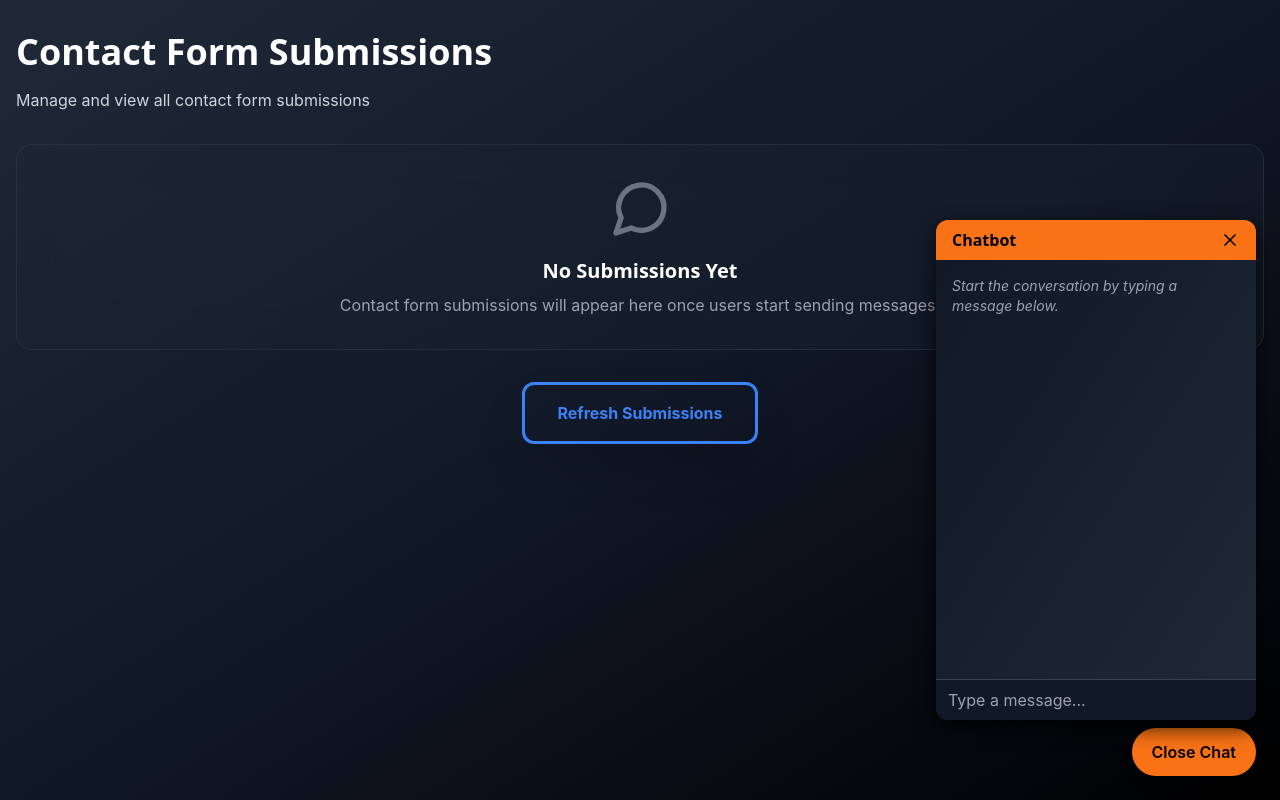
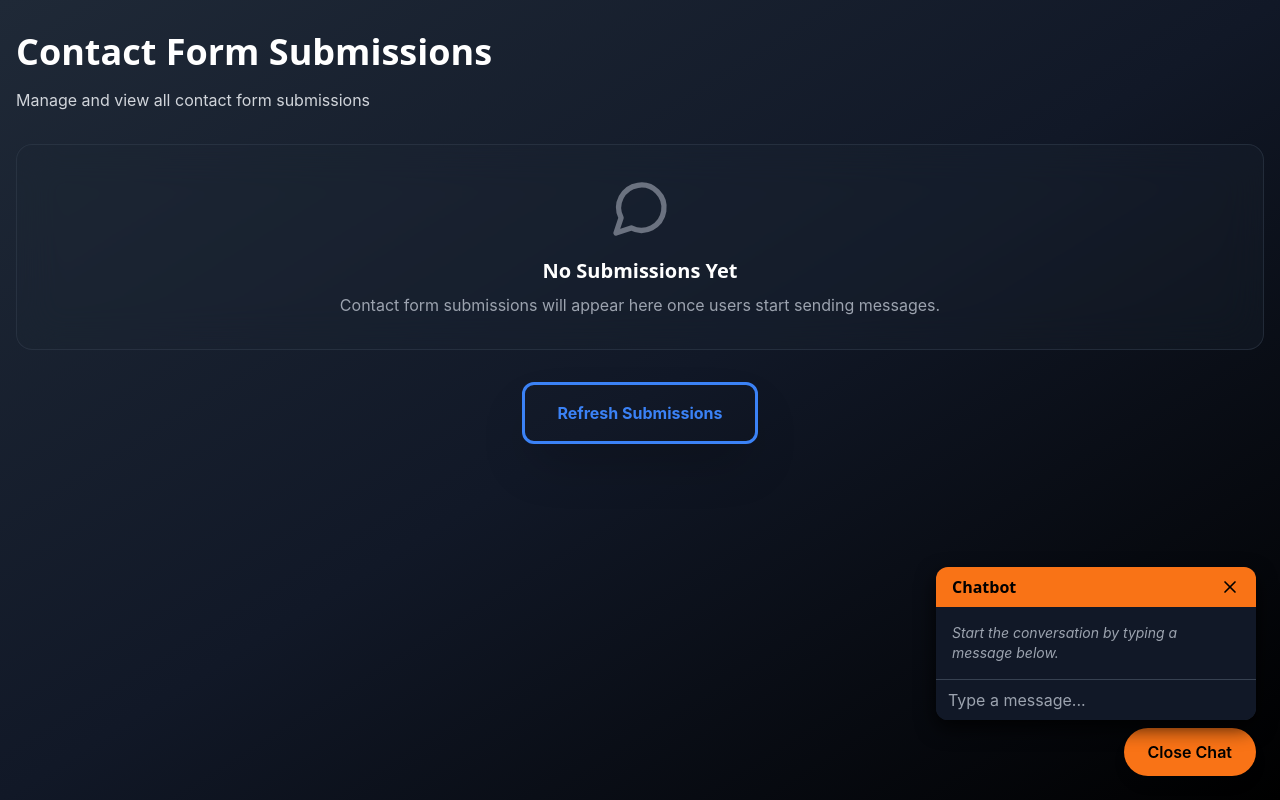
Before and after one commit to lakshyajeet65-sys/CHEESH-AUTOMATIONS, a Next.js app: page /admin in a window 1280 px wide. Both pictures are taken after a click on the button "Chat". Built offline with nearby package versions, Linux system fonts and the light colour scheme.

Commit message:
Update page.tsx

```diff
--- a/src/app/admin/page.tsx
+++ b/src/app/admin/page.tsx
@@ -20,7 +20,7 @@ interface Message {
 }
 
 export default function AdminPage() {
-  // Existing state and logic
+  // Existing submission state and logic
   const [submissions, setSubmissions] = useState<ContactSubmission[]>([])
   const [loading, setLoading] = useState(true)
   const [error, setError] = useState('')
@@ -43,7 +43,7 @@ export default function AdminPage() {
       } else {
         setError('Failed to fetch submissions')
       }
-    } catch (error) {
+    } catch {
       setError('Network error')
     } finally {
       setLoading(false)
@@ -54,6 +54,7 @@ export default function AdminPage() {
     return new Date(timestamp).toLocaleString()
   }
 
+  // Chatbot send message logic
   const sendMessage = async () => {
     if (!input.trim()) return
     setMessages((msgs) => [...msgs, { sender: 'You', text: input }])
@@ -80,9 +81,9 @@ export default function AdminPage() {
   }
 
   return (
-    <div className="min-h-screen bg-gradient-to-br from-cheesh-dark via-gray-900 to-black">
+    <div className="min-h-screen bg-gradient-to-br from-cheesh-dark via-gray-900 to-black relative">
       <div className="container mx-auto px-4 py-8">
-        {/* Existing UI */}
+        {/* Existing Contact Submission UI */}
         <div className="mb-8">
           <h1 className="text-4xl font-bold text-white mb-4">Contact Form Submissions</h1>
           <p className="text-gray-300">Manage and view all contact form submissions</p>
@@ -114,7 +115,7 @@ export default function AdminPage() {
                 key={submission.id}
                 className="bg-gray-800/30 backdrop-blur-custom rounded-2xl p-6 border border-gray-700/50"
               >
-                {/* Your existing submission display code here */}
+                {/* Existing submission display code here (your current detailed layout) */}
               </div>
             ))}
           </div>
@@ -130,7 +131,7 @@ export default function AdminPage() {
       {/* Chatbot toggle button */}
       <button
         onClick={() => setChatOpen(!chatOpen)}
-        className="fixed bottom-6 right-6 bg-cheesh-orange text-black px-5 py-3 rounded-full shadow-lg hover:shadow-xl transition-shadow font-semibold z-50"
+        className="fixed bottom-6 right-6 bg-cheesh-orange text-black px-6 py-3 rounded-full shadow-lg hover:shadow-xl transition-shadow font-semibold z-50"
         aria-label="Toggle Chatbot"
       >
         {chatOpen ? 'Close Chat' : 'Chat'}
@@ -139,7 +140,7 @@ export default function AdminPage() {
       {/* Chatbot window */}
       {chatOpen && (
         <div
-          className="fixed bottom-20 right-6 w-80 h-[500px] bg-gradient-to-br from-gray-900 to-gray-800 rounded-xl shadow-2xl flex flex-col overflow-hidden z-50"
+          className="fixed bottom-20 right-6 w-80 max-h-[500px] bg-gradient-to-br from-gray-900 to-gray-800 rounded-xl shadow-2xl flex flex-col overflow-hidden z-50"
           style={{ boxShadow: '0 8px 20px rgb(0 0 0 / 0.8)' }}
         >
           <div className="flex items-center justify-between bg-cheesh-orange px-4 py-2">
@@ -149,9 +150,9 @@ export default function AdminPage() {
             </button>
           </div>
 
-          <div className="flex-1 overflow-y-auto p-4 space-y-3">
+          <div className="flex-1 overflow-y-auto p-4 space-y-3 bg-gray-900 text-gray-200">
             {messages.length === 0 && (
-              <p className="text-gray-400 italic text-sm">Start the conversation by typing a message below.</p>
+              <p className="italic text-sm text-gray-400">Start the conversation by typing a message below.</p>
             )}
             {messages.map((msg, index) => (
               <div
```
